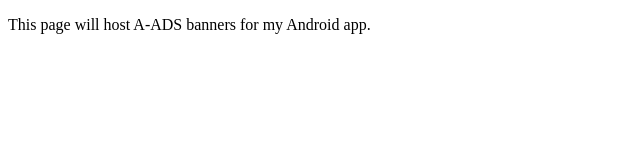
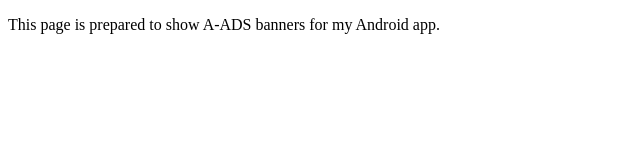
Before and after one commit to nikibellic/2016, a plain HTML site: page index.html in a window 1280 px wide. Shown: the whole page, without its empty margins (0-640 px from the left). Drawn offline with Linux system fonts and the light colour scheme.

Commit message:
Update index.html

```diff
--- a/index.html
+++ b/index.html
@@ -4,6 +4,6 @@
   <title>My Android App Ad Page</title>
 </head>
 <body>
-  <p>This page will host A-ADS banners for my Android app.</p>
+  <p>This page is prepared to show A-ADS banners for my Android app.</p>
 </body>
 </html>
```
